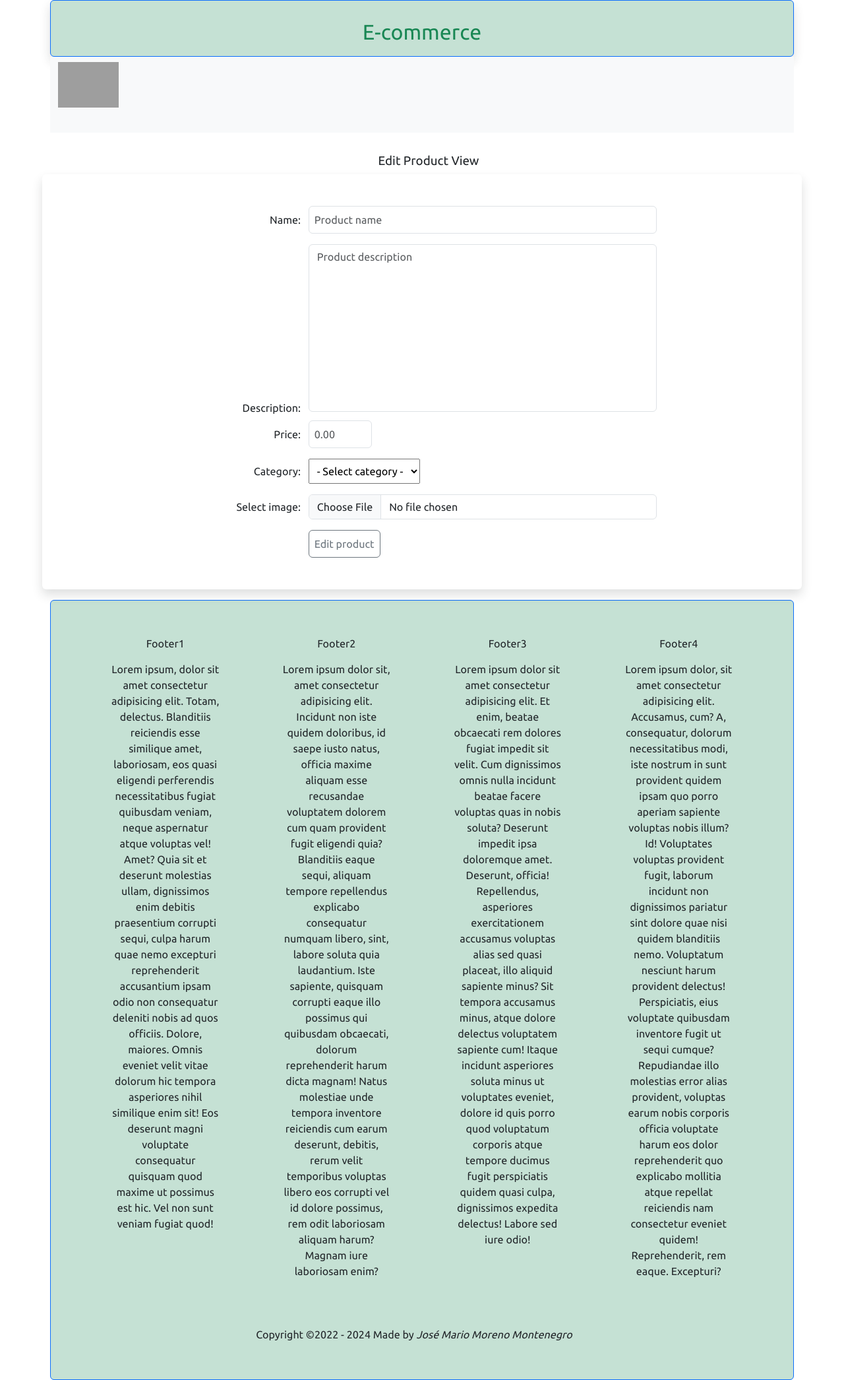
After one commit to u83mm/e-commerce, a PHP site: template Application/view/products/edit_product_view.twig in a window 1280 px wide. The commit adds this page. Shown: the whole page at 66% size. Run offline with PHP 8.4, Linux system fonts and the light colour scheme; the template is opened without the code that fills it, so the values that code supplies are empty; some libraries are stand-ins or nearby versions; grey boxes are pictures that could not be loaded.

Commit message:
Updated form view in 'Create new product' and 'Edit product' views

```diff
--- /dev/null
+++ b/Application/view/products/edit_product_view.twig
@@ -0,0 +1,12 @@
+{% extends "base.twig" %}
+
+{% block title %}
+    Ecommerce | Edit product
+{% endblock title %}
+
+{% block main %}
+    <section class="row">
+        <h3 class="text-center">Edit Product View</h3>
+        {{ include('products/form_view.twig', {'button_label': 'Edit product'}) }}
+    </section>
+{% endblock main %}
--- a/Application/view/products/form_view.twig
+++ b/Application/view/products/form_view.twig
@@ -1,11 +1,11 @@
-<form class="rounded shadow p-2 p-md-5" action="/products/new" method="post" enctype="multipart/form-data">
+<form class="rounded shadow p-2 p-md-5" action="{% if product is defined %} /products/edit/{{ product.id }} {% else %} /products/new {% endif %}" method="post" enctype="multipart/form-data">
     <!-- Name -->
 
     <div class="col-12 col-sm-2 col-lg-4 d-inline-block text-center text-lg-end">
         <label class="form-label text-center text-lg-end" for="name">Name:</label>
     </div>
     <div class="col-12 col-sm-9 col-lg-6 d-inline-block mb-3">
-        <input class="form-control" type="text" name="name" id="name" value="{{ fields.name }}" placeholder="Product name" required>
+        <input class="form-control" type="text" name="name" id="name" value="{{ fields.name }}{{ product.name }}" placeholder="Product name" required>
     </div>
 
 
@@ -15,7 +15,7 @@
         <label class="col-form-label text-center text-lg-end" for="description">Description:</label>
     </div>
     <div class="col-12 col-lg-6 d-inline-block">
-        <textarea class="form-control" name="description" id="description" cols="30" rows="10" placeholder="Product description" required>{{ fields.description }}</textarea>
+        <textarea class="form-control" name="description" id="description" cols="30" rows="10" placeholder="Product description" required>{{ fields.description }}{{ product.description }}</textarea>
     </div>
 
 
@@ -25,7 +25,7 @@
         <label class="col-form-label text-center text-lg-end" for="price">Price:</label>
     </div>
     <div class="col-6 col-lg-6 d-inline-block mb-3">
-        <input class="form-control" type="text" name="price" id="price" value="{{ fields.price }}" placeholder="0.00" required>
+        <input class="form-control" type="text" name="price" id="price" value="{{ fields.price }}{{ product.price }}" placeholder="0.00" required>
     </div>
 
 
@@ -36,7 +36,13 @@
     </div>
     <div class="col-6 col-lg-6 d-inline-block mb-3">
         <select name="category" id="category" required>
-            <option value="">- Select category -</option>
+            <option value="{% if product.category is defined %}{{ product.id_category }}{% endif %}">
+                {% if product.category is defined %}
+                    {{ product.category|capitalize }}
+                {% else %}
+                    - Select category -
+                {% endif %}
+            </option>
             {% for category in categories %}
             <option value="{{ category.id_category }}">{{ category.category|capitalize }}</option>
             {% endfor %}
@@ -51,13 +57,13 @@
         <label class="col-form-label text-center text-lg-end" for="image">Select image:</label>
     </div>
     <div class="col-sm-12 col-lg-6 d-inline-block mb-3">
-        <input class="form-control" type="file" name="image" id="image" required>
+        <input class="form-control" type="file" name="image" id="image">
     </div>
 
     <div class="col-sm-12 col-lg-4 d-inline-block text-sm-center text-lg-end">
 
     </div>
     <div class="col-sm-12 col-lg-6 d-inline-block">
-        <button class="btn btn-outline-secondary" type="submit">New product</button>
+        <button class="btn btn-outline-secondary" type="submit">{{ button_label|default('New Product') }}</button>
     </div>
 </form>
--- a/Application/view/products/new_product_view.twig
+++ b/Application/view/products/new_product_view.twig
@@ -5,6 +5,6 @@
 {% block main %}
     <section class="row">
         <h3 class="text-center">Create new product</h3>
-        {% include "products/form_view.twig" %}
+        {{ include('products/form_view.twig') }}
     </section>
 {% endblock main %}
```
